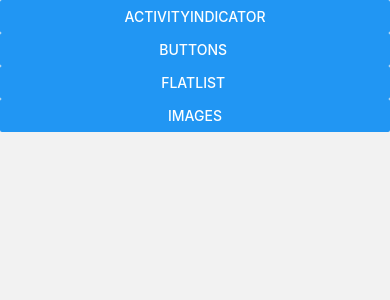
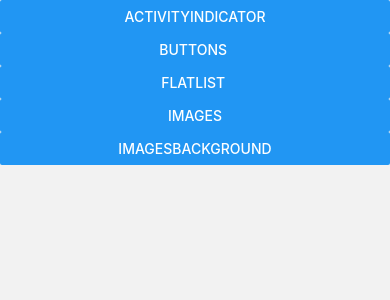
Before and after one commit to SammyMureithi/FistRNApp, a React Native app: screen / in a window 390 px wide. Shown: the top 300 px of the page. Built offline with nearby package versions, Linux system fonts and the light colour scheme.

Commit message:
BackgroundImage

```diff
--- a/App.js
+++ b/App.js
@@ -5,6 +5,7 @@ import {ImageComponent} from 'react-native';
 import ActivityIndicatorPage from './Screens/ActivityIndicator';
 import ButtonPages from './Screens/ButtonPages';
 import FlatListComponet from './Screens/FlatList';
+import ImageBackgroundComp from './Screens/ImageBackgroundComp';
 import ImagesComponent from './Screens/ImagesComponent';
 import Index from './Screens/Index';
 function App() {
@@ -24,6 +25,7 @@ function App() {
         <Stack.Screen name="BtnPage" component={ButtonPages} />
         <Stack.Screen name="FlatList" component={FlatListComponet} />
         <Stack.Screen name="Images" component={ImagesComponent} />
+        <Stack.Screen name="ImageBackground" component={ImageBackgroundComp} />
       </Stack.Navigator>
     </NavigationContainer>
   );
--- /dev/null
+++ b/Screens/ImageBackgroundComp.js
@@ -0,0 +1,16 @@
+import React from 'react';
+import {ImageBackground, Text, View} from 'react-native';
+
+function ImageBackgroundComp() {
+  return (
+    <View style={{flex: 1, alignItems: 'center', justifyContent: 'center'}}>
+      <ImageBackground source={require('../Images/1.jpg')}>
+        <Text style={{color: 'white', padding: 20, fontSize: 42}}>
+          Hello from Foreground
+        </Text>
+      </ImageBackground>
+    </View>
+  );
+}
+
+export default ImageBackgroundComp;
--- a/Screens/Index.js
+++ b/Screens/Index.js
@@ -18,6 +18,10 @@ function Index({navigation}) {
           onPress={() => navigation.navigate('FlatList')}
         />
         <Button title="Images" onPress={() => navigation.navigate('Images')} />
+        <Button
+          title="ImagesBackground"
+          onPress={() => navigation.navigate('ImageBackground')}
+        />
       </ScrollView>
     </SafeAreaView>
   );
```
